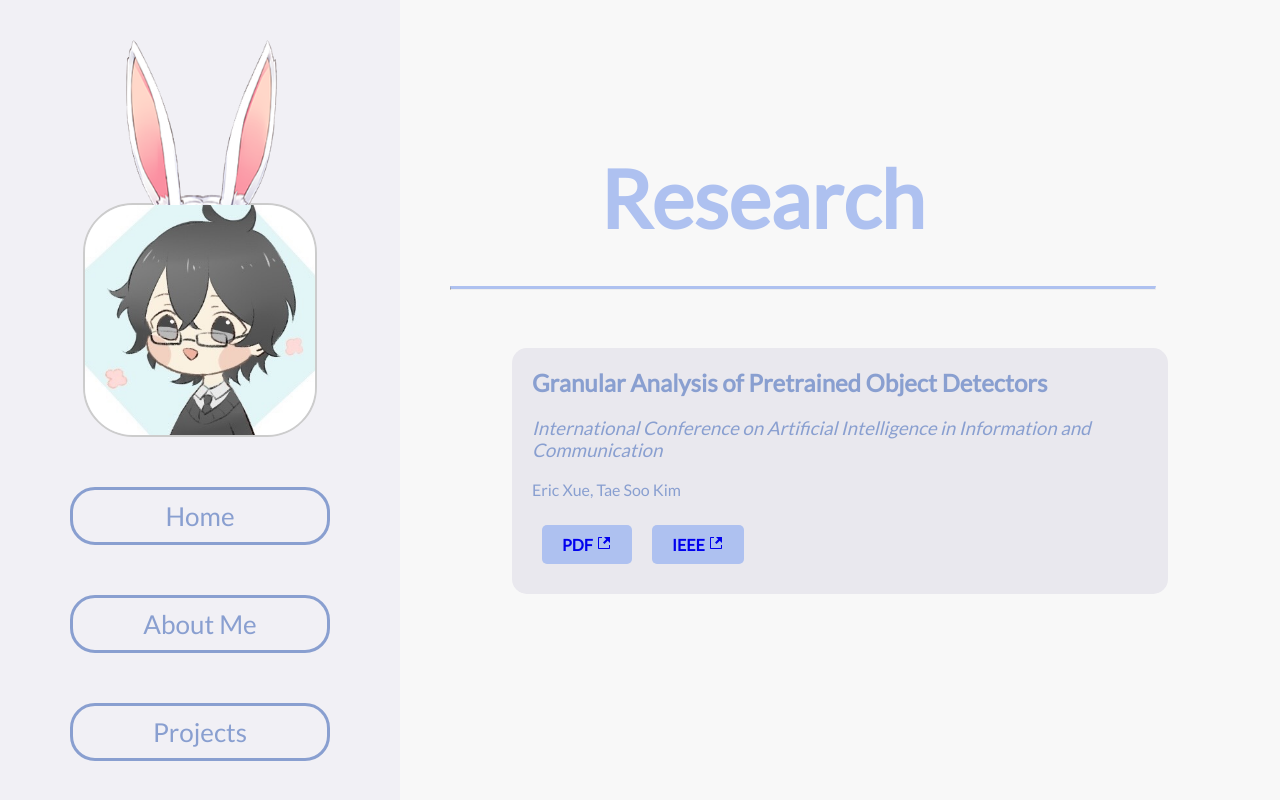
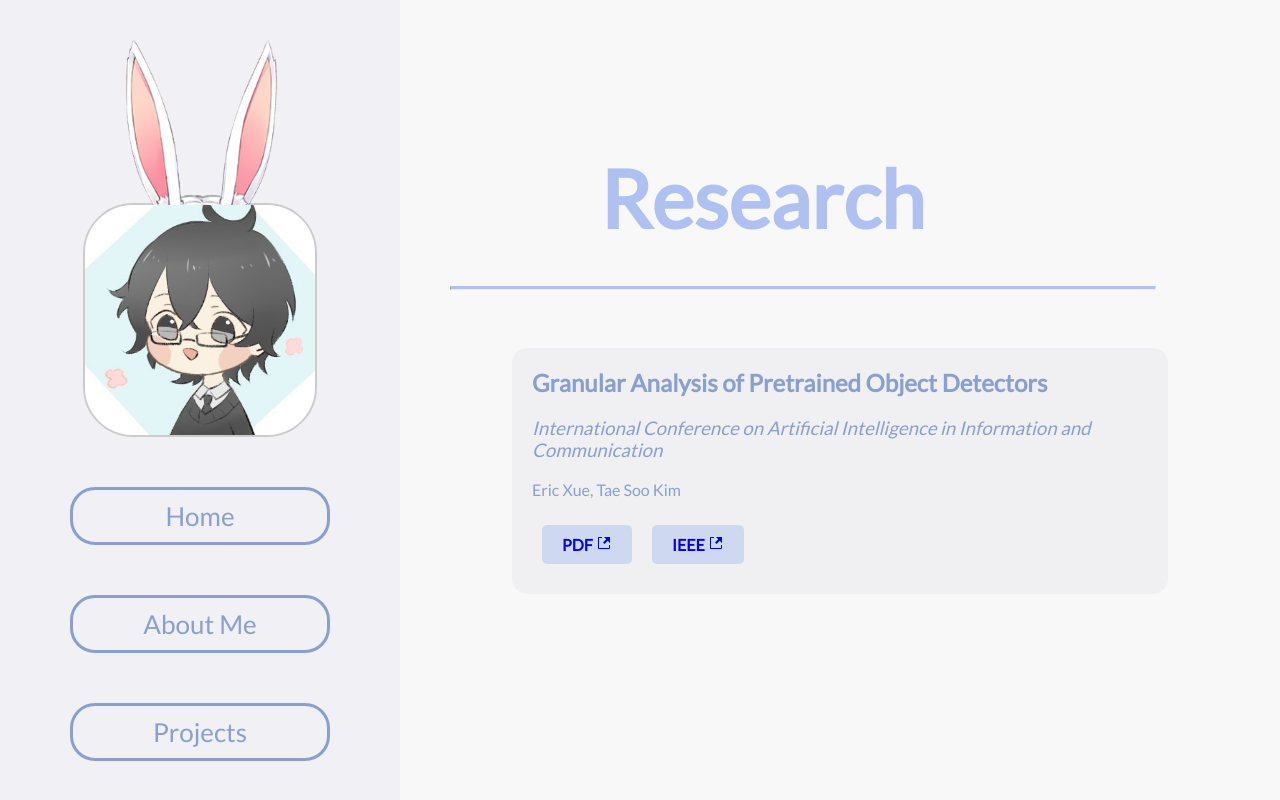
Before and after one commit to yumozi/personal-website, a Next.js app: page /research in a window 1280 px wide. Built offline with nearby package versions, Linux system fonts and the light colour scheme.

Commit message:
Finetune color properties of Paper.module.css
Finetued a few color properties for better aesthetics.

```diff
--- a/pages/aboutme.js
+++ b/pages/aboutme.js
@@ -16,7 +16,7 @@ export default function AboutMe() {
           <p>These days, the majority of my attention is focused on AI. In addition to building AI applications, I also conduct AI-related research. Visit the <Link href="/research"><a className={styles.accent}>Research</a></Link> page to learn more about my published and ongoing research.</p>
           <p>In my personal life, I enjoy a variety of hobbies. Click on <Link href="/personal"><a className={styles.accent}>Personal</a></Link> to find out! </p>
           <hr className={styles.line} />
-          <p>Also, you can download a copy of my resume <a href="/resume/LongResumeEric.pdf" target="_blank" className={styles.accent}>here</a>.</p>
+          <p>Also, you can download a copy of my resume <a href="/resume/LongResumeEric.pdf" target="_blank" rel="noreferrer" className={styles.accent}>here</a>.</p>
         </div>
       </div>
     </div>
--- a/pages/research.js
+++ b/pages/research.js
@@ -15,8 +15,8 @@ export default function Research() {
         publisher="International Conference on Artificial Intelligence in Information and Communication"
         authors="Eric Xue, Tae Soo Kim"
         links={[
-          <a href="/papers/GranularAnalysisOfPretrainedObjectDetectors.pdf" target="_blank" className={styles.accent}>PDF <GoLinkExternal/></a>,
-          <a href="https://ieeexplore.ieee.org/document/9722705/" target="_blank" >IEEE <GoLinkExternal/></a>
+          <a href="/papers/GranularAnalysisOfPretrainedObjectDetectors.pdf" target="_blank" rel="noreferrer" className={styles.accent}>PDF <GoLinkExternal/></a>,
+          <a href="https://ieeexplore.ieee.org/document/9722705/" target="_blank" rel="noreferrer">IEEE <GoLinkExternal/></a>
         ]}
       />
     </div>
--- a/styles/Paper.module.css
+++ b/styles/Paper.module.css
@@ -2,7 +2,7 @@
     margin-top: 50px;
     width: 70%;
     height: auto;
-    background-color: #E9E8EE;
+    background-color: #E9E8EE80;
     border-radius: 15px;
     overflow: hidden;
     padding-left: 20px;
@@ -31,7 +31,7 @@
 .links a {
     margin: 10px;
     padding: 10px 20px 10px 20px;
-    background-color: #AEC1F0;
+    background-color: #AEC1F080;
     font-weight: 600;
     border-radius: 5px;
     text-decoration: none;
```
